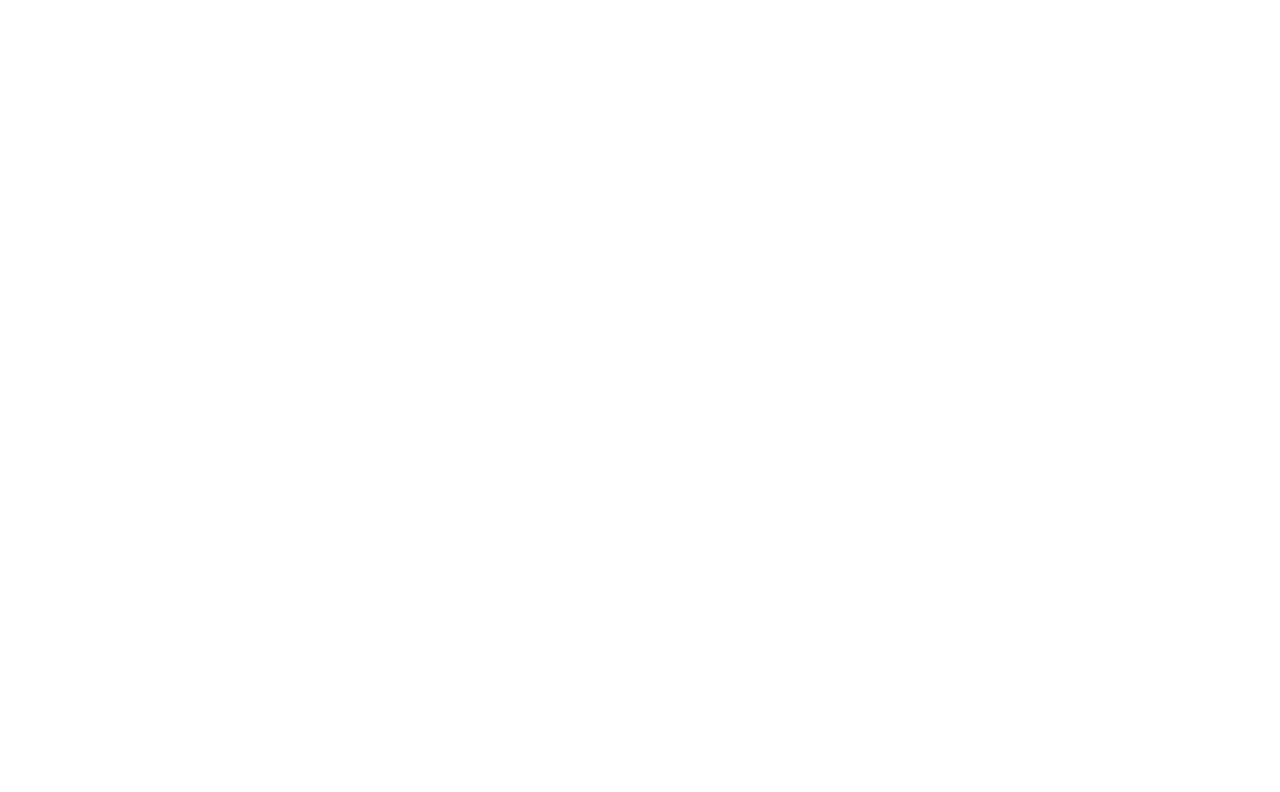
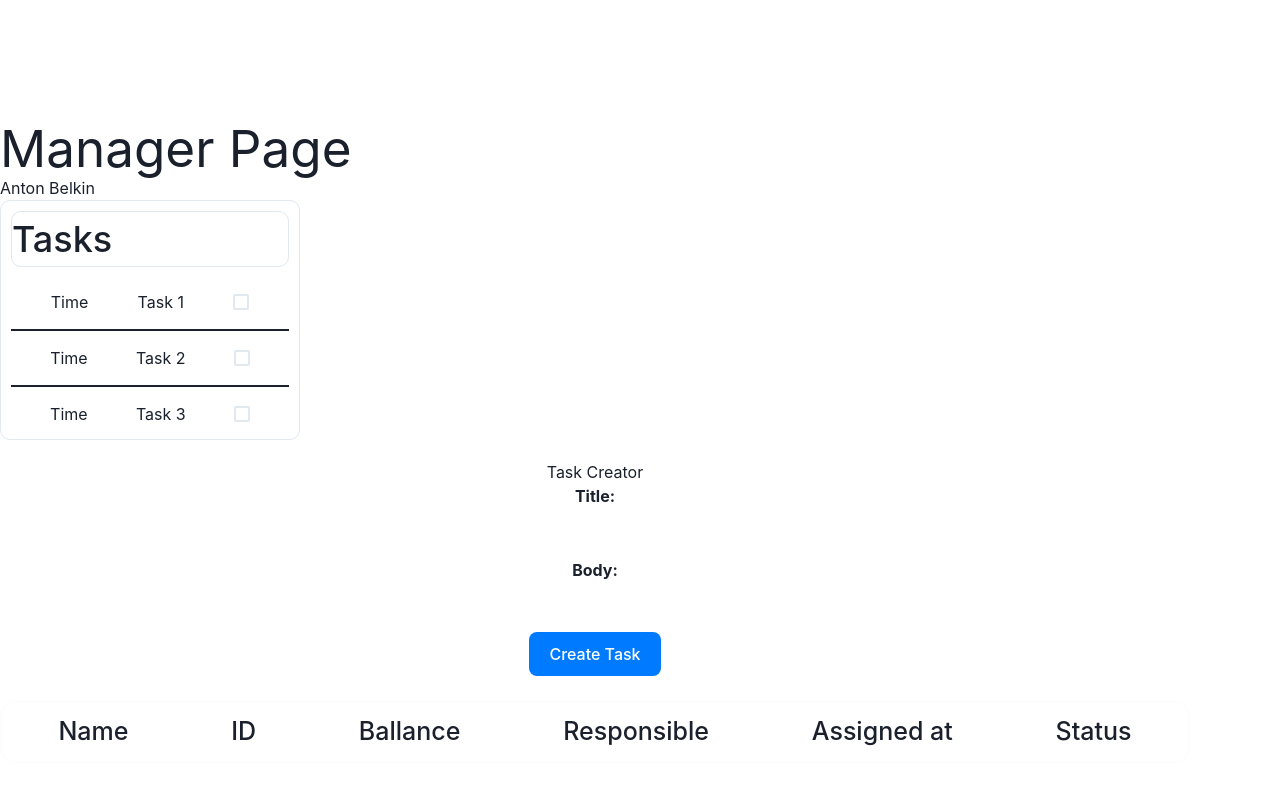
Before and after one commit to StickyFingersss/crm-system, a React (Vite) app in the folder crm-react-front/: page /manager in a window 1280 px wide. Before the commit this address had no page. Shown: the part 1340-2132 px from the top of the page. Before the commit the page ends 800 px from the top, so only its background shows below. Built offline with nearby package versions, Linux system fonts and the light colour scheme.

Commit message:
add manager page

```diff
--- a/crm-react-front/src/App.tsx
+++ b/crm-react-front/src/App.tsx
@@ -3,11 +3,12 @@
 // import TaskCreator from './components/TaskCreator/TaskCreator';
 import { Reports } from './pages/Reports/Reports';
 import { TeamLead } from './pages/TeamLead/TeamLead';
-import { Customer } from './pages/Customer/Customer';
+import { Manager } from './pages/Manager/Manager';
 
 import { Routes, Route } from 'react-router-dom';
 import ToDo from './pages/ToDo/ToDo';
 import TodoList from './pages/TodoList/TodoList';
+import { Customer } from './pages/Customer/Customer';
 
 function App(): JSX.Element {
   return (
@@ -19,6 +20,7 @@
         <Route path="/managers" element={<Managers />}></Route>
         <Route path="/reports" element={<Reports />}></Route>
         <Route path="/customer" element={<Customer />}></Route>
+        <Route path="/manager" element={<Manager />}></Route>
       </Route>
     </Routes>
   );
--- /dev/null
+++ b/crm-react-front/src/pages/Manager/Manager.jsx
@@ -0,0 +1,16 @@
+import React from 'react';
+import MiniToDos from '../../components/MiniToDos/MiniToDos';
+import TaskCreator from '../../components/TaskCreator/TaskCreator';
+import { ClientList } from '../../components/ClientList/ClientList';
+
+export const Manager = () => {
+  return (
+    <>
+      <h1>Manager Page</h1>
+      <h2>Anton Belkin</h2>
+      <MiniToDos />
+      <TaskCreator />
+      <ClientList />
+    </>
+  );
+};
```
